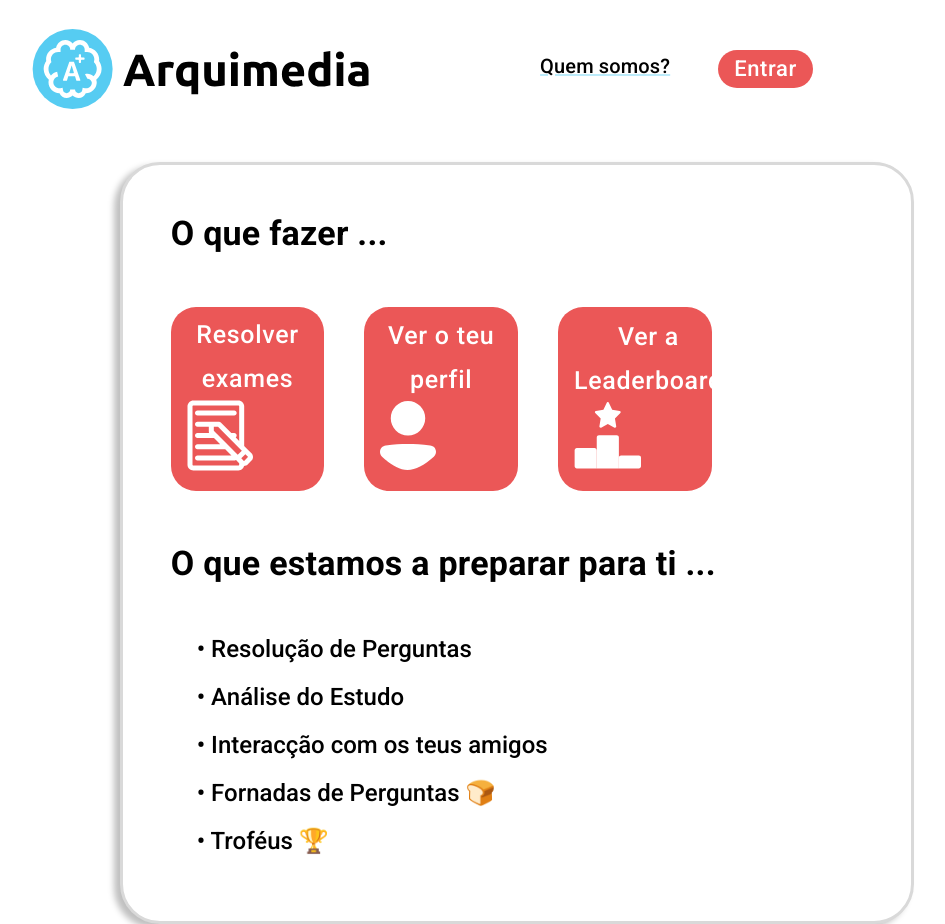
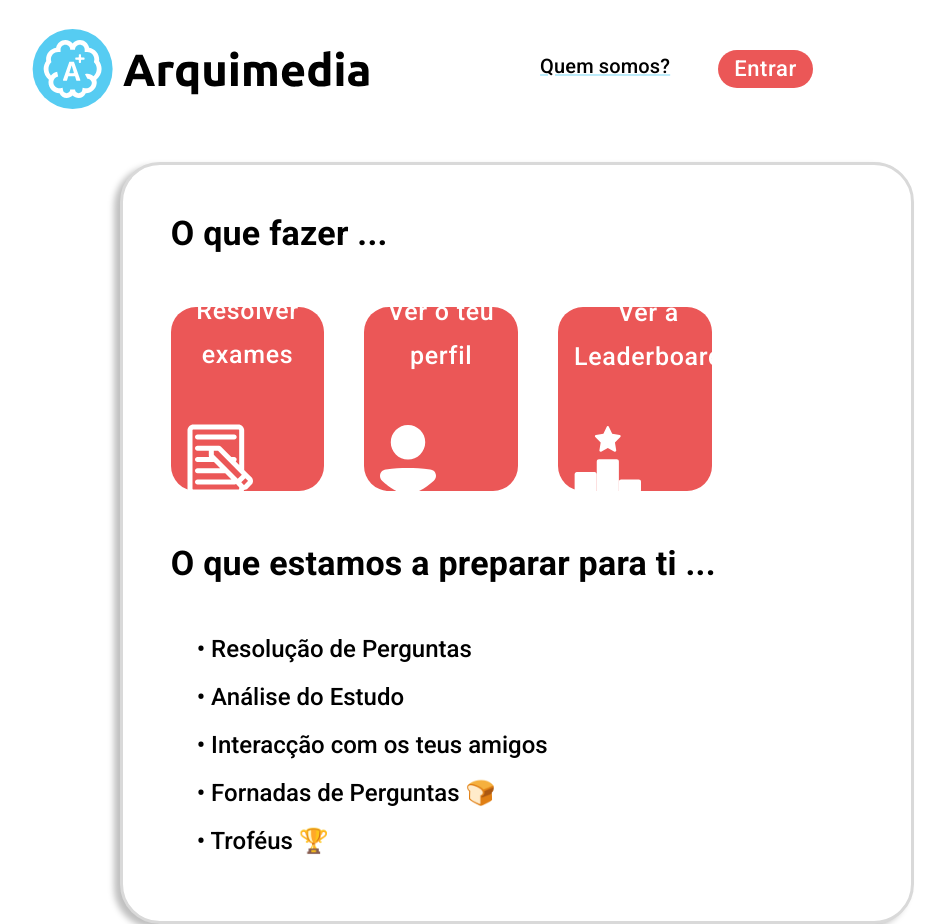
Before and after one commit to HackerSchool/Arquimedia, a React (Create React App) app in the folder frontend/: page /home in a window 1280 px wide. Shown: the whole page, without its empty margins (123-1068 px from the left). Built offline with nearby package versions, Linux system fonts and the light colour scheme; no server answers; sample sign-in values are in the browser's storage.

Commit message:
Made all size alterations

```diff
--- a/frontend/src/components/buttons/IconButton.js
+++ b/frontend/src/components/buttons/IconButton.js
@@ -15,8 +15,8 @@ const useStyles = makeStyles(() => ({
 		backgroundColor: props.backgroundColor,
 		color: props.color,
 		transition: 'transform 0.15s ease-in-out',
-		height: '23vh',
-		width: '12vw',
+		height: props.height,
+		width: props.width,
 		'&:hover': {
 			backgroundColor: '#E3E3E3',
 			transform: `scale3d(${props.scale}, ${props.scale}, 1)`,
@@ -38,6 +38,7 @@ const IconButton = (props) => {
 							justifyContent='space-between'
 							alignItems={props.alignItems}
 							container
+							spacing={props.spacing}
 						>
 							<Grid item>{props.children}</Grid>
 
@@ -49,6 +50,7 @@ const IconButton = (props) => {
 							justifyContent='space-between'
 							alignItems={props.alignItems}
 							container
+							spacing={props.spacing}
 						>
 							<Grid item>{props.text}</Grid>
 
@@ -70,6 +72,9 @@ IconButton.propTypes = {
 	direction: PropTypes.string,
 	alignItems: PropTypes.string,
 	iconFirst: PropTypes.bool,
+	spacing: PropTypes.number,
+	width: PropTypes.string,
+	height: PropTypes.string,
 };
 
 IconButton.defaultProps = {
@@ -80,6 +85,9 @@ IconButton.defaultProps = {
 	direction: 'row',
 	alignItems: 'center',
 	iconFirst: true,
+	spacing: 6,
+	height: '23vh',
+	width: '12vw',
 };
 
 export default IconButton;
--- a/frontend/src/pages/HomePage.js
+++ b/frontend/src/pages/HomePage.js
@@ -69,6 +69,8 @@ export const HomePage = () => {
 								onClick={null}
 								iconFirst={false}
 								alignItems='flex-start'
+								height='23vh'
+								width='12vw'
 							>
 								<ExamIcon className={classes.icon} />
 							</IconButton>
@@ -81,6 +83,8 @@ export const HomePage = () => {
 								onClick={null}
 								iconFirst={false}
 								alignItems='flex-start'
+								height='23vh'
+								width='12vw'
 							>
 								<ProfileIcon className={classes.icon} />
 							</IconButton>
@@ -93,6 +97,8 @@ export const HomePage = () => {
 								onClick={null}
 								iconFirst={false}
 								alignItems='flex-start'
+								height='23vh'
+								width='12vw'
 							>
 								<LeaderboardIcon className={classes.icon} />
 							</IconButton>
```
Also changed, not shown: 1 other file (tests, documents, lock files or other folders).
